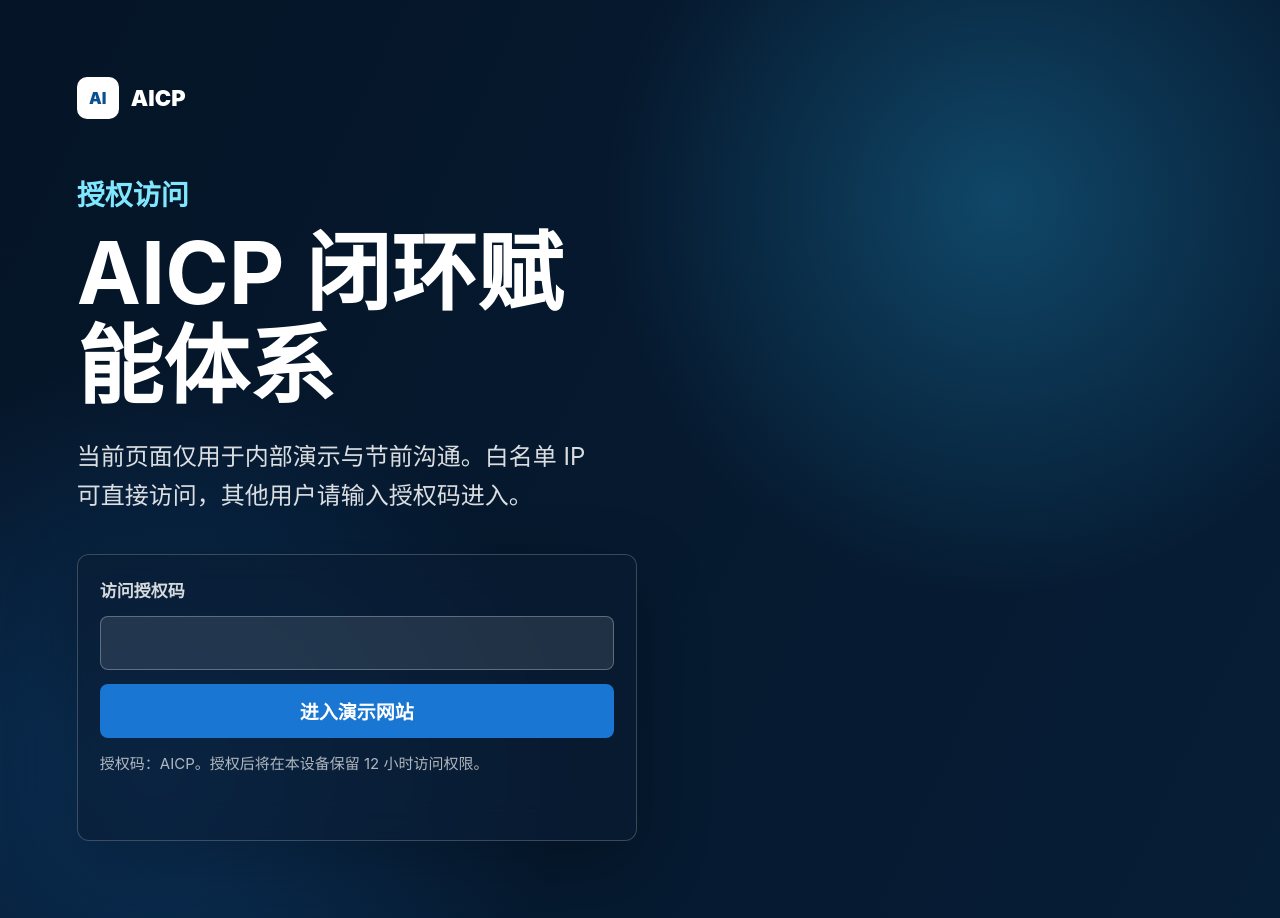
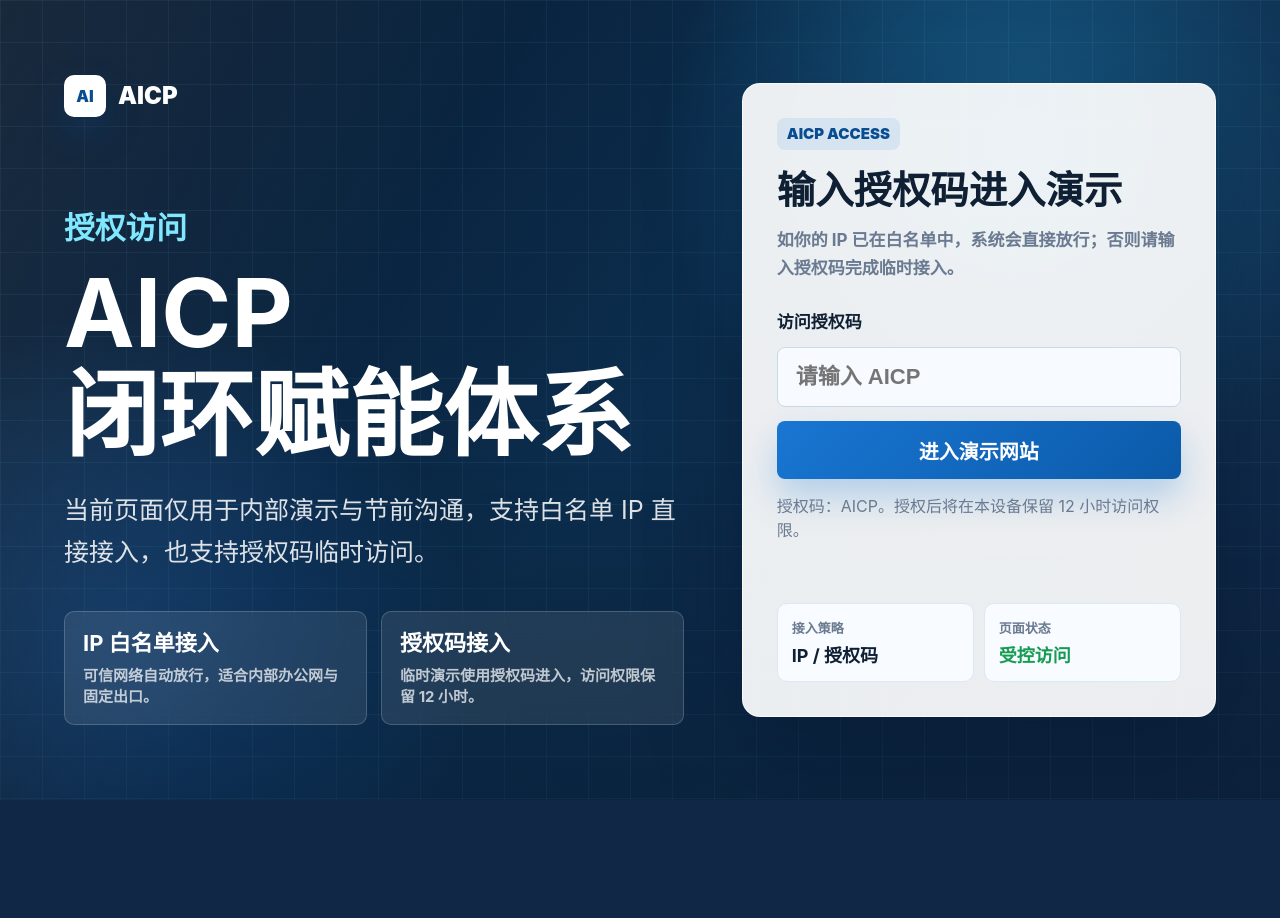
Before and after one commit to laozhuclaw/AICP, a plain HTML site: page website/auth.html in a window 1280 px wide. After the commit the page ends 800 px from the top, so only its background shows below. Drawn offline with Linux system fonts and the light colour scheme.

Commit message:
Polish AICP authorization page

```diff
--- a/website/auth.html
+++ b/website/auth.html
@@ -8,11 +8,15 @@
     <style>
       :root {
         color-scheme: light;
-        --ink: #102033;
-        --muted: #617085;
-        --line: rgba(255, 255, 255, 0.2);
+        --ink: #0f2034;
+        --muted: #6a7a91;
+        --line: rgba(140, 198, 255, 0.24);
         --blue: #1976d2;
+        --blue-deep: #084c92;
         --cyan: #7fe8ff;
+        --green: #43d17d;
+        --panel: rgba(255, 255, 255, 0.92);
+        --shadow: 0 30px 90px rgba(3, 19, 42, 0.34);
       }
 
       * {
@@ -24,32 +28,54 @@
         min-height: 100vh;
         font-family:
           Inter, "PingFang SC", "Microsoft YaHei", "Helvetica Neue", Arial, sans-serif;
-        color: #fff;
+        color: var(--ink);
         background:
-          radial-gradient(circle at 78% 22%, rgba(35, 157, 210, 0.34), transparent 32%),
-          radial-gradient(circle at 12% 84%, rgba(25, 118, 210, 0.28), transparent 30%),
-          linear-gradient(115deg, rgba(5, 20, 38, 0.98), rgba(5, 28, 52, 0.88)),
+          linear-gradient(rgba(127, 232, 255, 0.06) 1px, transparent 1px),
+          linear-gradient(90deg, rgba(127, 232, 255, 0.06) 1px, transparent 1px),
+          radial-gradient(circle at 80% 18%, rgba(40, 171, 232, 0.36), transparent 30%),
+          radial-gradient(circle at 10% 82%, rgba(39, 122, 216, 0.32), transparent 26%),
+          linear-gradient(125deg, #06172c 0%, #0c2d4d 50%, #102846 100%),
           #102846;
+        background-size:
+          42px 42px,
+          42px 42px,
+          auto,
+          auto,
+          auto;
+        overflow-x: hidden;
+      }
+
+      body::before {
+        position: fixed;
+        inset: 0;
+        pointer-events: none;
+        content: "";
+        background:
+          linear-gradient(115deg, rgba(255, 255, 255, 0.08), transparent 34%),
+          linear-gradient(0deg, rgba(3, 15, 30, 0.26), transparent 42%);
       }
 
       main {
         display: grid;
         min-height: 100vh;
-        grid-template-columns: minmax(0, 1fr);
+        grid-template-columns: minmax(0, 1.02fr) minmax(360px, 0.78fr);
         align-items: center;
-        padding: clamp(28px, 6vw, 86px);
+        gap: clamp(26px, 4.5vw, 72px);
+        padding: clamp(24px, 5vw, 72px);
+        position: relative;
+        z-index: 1;
       }
 
-      .auth-card {
-        width: min(560px, 100%);
+      .hero-copy {
+        color: #fff;
       }
 
       .brand {
         display: inline-flex;
         align-items: center;
         gap: 12px;
-        margin-bottom: 54px;
-        font-size: 22px;
+        margin-bottom: clamp(44px, 7vw, 86px);
+        font-size: 24px;
         font-weight: 900;
       }
 
@@ -59,60 +85,129 @@
         height: 42px;
         place-items: center;
         border-radius: 10px;
-        color: #0a4f91;
+        color: var(--blue-deep);
         background: #fff;
         font-size: 16px;
+        box-shadow: 0 16px 34px rgba(10, 72, 136, 0.28);
       }
 
       .eyebrow {
         margin: 0 0 14px;
         color: var(--cyan);
-        font-size: clamp(20px, 2.2vw, 28px);
+        font-size: clamp(22px, 2.4vw, 32px);
         font-weight: 900;
       }
 
       h1 {
         margin: 0;
-        font-size: clamp(46px, 8vw, 86px);
+        max-width: 720px;
+        color: #fff;
+        font-size: clamp(52px, 7.4vw, 104px);
         line-height: 1.08;
         letter-spacing: 0;
       }
 
+      h1 span {
+        display: block;
+      }
+
       .copy {
-        max-width: 520px;
+        max-width: 680px;
         margin: 24px 0 0;
         color: rgba(255, 255, 255, 0.86);
-        font-size: clamp(18px, 2vw, 24px);
+        font-size: clamp(19px, 2vw, 25px);
+        line-height: 1.65;
+      }
+
+      .access-list {
+        display: grid;
+        grid-template-columns: repeat(2, minmax(0, 1fr));
+        gap: 14px;
+        max-width: 700px;
+        margin-top: 38px;
+      }
+
+      .access-item {
+        min-height: 112px;
+        padding: 18px;
+        border: 1px solid rgba(255, 255, 255, 0.18);
+        border-radius: 10px;
+        color: #fff;
+        background: rgba(255, 255, 255, 0.09);
+        backdrop-filter: blur(14px);
+      }
+
+      .access-item strong {
+        display: block;
+        margin-bottom: 8px;
+        font-size: 22px;
+        line-height: 1.2;
+      }
+
+      .access-item span {
+        color: rgba(255, 255, 255, 0.72);
+        font-size: 15px;
+        font-weight: 700;
+      }
+
+      .auth-card {
+        width: min(520px, 100%);
+        justify-self: end;
+        padding: clamp(22px, 3vw, 34px);
+        border: 1px solid rgba(255, 255, 255, 0.72);
+        border-radius: 18px;
+        background: var(--panel);
+        box-shadow: var(--shadow);
+      }
+
+      .card-label {
+        display: inline-flex;
+        align-items: center;
+        min-height: 32px;
+        padding: 4px 10px;
+        border-radius: 8px;
+        color: var(--blue-deep);
+        background: rgba(25, 118, 210, 0.1);
+        font-size: 15px;
+        font-weight: 900;
+      }
+
+      .auth-card h2 {
+        margin: 18px 0 0;
+        font-size: clamp(28px, 3vw, 42px);
+        line-height: 1.15;
+        letter-spacing: 0;
+      }
+
+      .card-copy {
+        margin: 14px 0 0;
+        color: var(--muted);
+        font-size: 17px;
+        font-weight: 700;
         line-height: 1.65;
       }
 
       form {
         display: grid;
         gap: 14px;
-        margin-top: 38px;
-        padding: 22px;
-        border: 1px solid var(--line);
-        border-radius: 12px;
-        background: rgba(10, 28, 50, 0.62);
-        box-shadow: 0 24px 70px rgba(0, 0, 0, 0.26);
-        backdrop-filter: blur(18px);
+        margin-top: 26px;
       }
 
       label {
-        color: rgba(255, 255, 255, 0.84);
+        color: var(--ink);
         font-size: 17px;
-        font-weight: 800;
+        font-weight: 900;
       }
 
       input {
         width: 100%;
-        min-height: 54px;
-        border: 1px solid rgba(255, 255, 255, 0.28);
+        min-height: 60px;
+        border: 1px solid #c8d9ea;
         border-radius: 8px;
-        padding: 0 16px;
-        color: #fff;
-        background: rgba(255, 255, 255, 0.1);
-        font-size: 20px;
+        padding: 0 18px;
+        color: var(--ink);
+        background: #f7fbff;
+        font-size: 22px;
         font-weight: 800;
         outline: none;
       }
@@ -123,43 +218,96 @@
       }
 
       button {
-        min-height: 54px;
+        min-height: 58px;
         border: 0;
         border-radius: 8px;
         color: #fff;
-        background: var(--blue);
-        font-size: 19px;
+        background: linear-gradient(135deg, var(--blue), #0b5aa9);
+        box-shadow: 0 18px 34px rgba(25, 118, 210, 0.26);
+        font-size: 20px;
         font-weight: 900;
         cursor: pointer;
+      }
+
+      button:active {
+        transform: translateY(1px);
       }
 
       .hint,
       .error {
         min-height: 26px;
         margin: 0;
-        font-size: 15px;
+        font-size: 16px;
       }
 
       .hint {
-        color: rgba(255, 255, 255, 0.68);
+        color: var(--muted);
       }
 
       .error {
-        color: #ffd2d2;
+        color: #c8292d;
         font-weight: 800;
+      }
+
+      .status-row {
+        display: grid;
+        grid-template-columns: repeat(2, minmax(0, 1fr));
+        gap: 10px;
+        margin-top: 22px;
+      }
+
+      .status {
+        padding: 14px;
+        border: 1px solid #dce8f4;
+        border-radius: 10px;
+        background: #f8fbff;
+      }
+
+      .status span {
+        display: block;
+        color: var(--muted);
+        font-size: 13px;
+        font-weight: 800;
+      }
+
+      .status strong {
+        display: block;
+        margin-top: 4px;
+        color: var(--ink);
+        font-size: 18px;
+      }
+
+      .status strong.ok {
+        color: #169c52;
+      }
+
+      @media (max-width: 980px) {
+        main {
+          grid-template-columns: 1fr;
+          align-items: start;
+          gap: 26px;
+        }
+
+        .brand {
+          margin-bottom: 40px;
+        }
+
+        .auth-card {
+          justify-self: start;
+        }
       }
 
       @media (max-width: 640px) {
         main {
-          align-items: end;
           padding: 22px;
         }
 
-        .brand {
-          margin-bottom: 34px;
+        .access-list,
+        .status-row {
+          grid-template-columns: 1fr;
         }
 
-        form {
+        .auth-card {
           padding: 18px;
         }
       }
@@ -167,22 +315,50 @@
   </head>
   <body>
     <main>
-      <section class="auth-card" aria-labelledby="auth-title">
+      <section class="hero-copy" aria-labelledby="auth-title">
         <div class="brand" aria-label="AICP">
           <span class="brand-mark">AI</span>
           <span>AICP</span>
         </div>
         <p class="eyebrow">授权访问</p>
-        <h1 id="auth-title">AICP 闭环赋能体系</h1>
-        <p class="copy">当前页面仅用于内部演示与节前沟通。白名单 IP 可直接访问，其他用户请输入授权码进入。</p>
+        <h1 id="auth-title">
+          <span>AICP</span>
+          <span>闭环赋能体系</span>
+        </h1>
+        <p class="copy">当前页面仅用于内部演示与节前沟通，支持白名单 IP 直接接入，也支持授权码临时访问。</p>
+        <div class="access-list" aria-label="接入方式">
+          <div class="access-item">
+            <strong>IP 白名单接入</strong>
+            <span>可信网络自动放行，适合内部办公网与固定出口。</span>
+          </div>
+          <div class="access-item">
+            <strong>授权码接入</strong>
+            <span>临时演示使用授权码进入，访问权限保留 12 小时。</span>
+          </div>
+        </div>
+      </section>
 
+      <section class="auth-card" aria-label="授权码登录">
+        <span class="card-label">AICP ACCESS</span>
+        <h2>输入授权码进入演示</h2>
+        <p class="card-copy">如你的 IP 已在白名单中，系统会直接放行；否则请输入授权码完成临时接入。</p>
         <form id="auth-form" autocomplete="off">
           <label for="access-code">访问授权码</label>
-          <input id="access-code" name="access-code" type="password" inputmode="text" required />
+          <input id="access-code" name="access-code" type="password" inputmode="text" placeholder="请输入 AICP" required />
           <button type="submit">进入演示网站</button>
           <p class="hint">授权码：AICP。授权后将在本设备保留 12 小时访问权限。</p>
           <p class="error" id="auth-error" role="status" aria-live="polite"></p>
         </form>
+        <div class="status-row" aria-label="访问状态">
+          <div class="status">
+            <span>接入策略</span>
+            <strong>IP / 授权码</strong>
+          </div>
+          <div class="status">
+            <span>页面状态</span>
+            <strong class="ok">受控访问</strong>
+          </div>
+        </div>
       </section>
     </main>
 
@@ -190,23 +366,14 @@
       const form = document.querySelector("#auth-form");
       const input = document.querySelector("#access-code");
       const error = document.querySelector("#auth-error");
-      const expectedHash = "092a516df8c75ca5240be8d94e09c239ce5bb3466aa011204d3df924455e10e5";
       const accessToken = "aicp_20260427_authorized_access";
 
-      async function sha256(value) {
-        const encoded = new TextEncoder().encode(value.trim());
-        const hash = await crypto.subtle.digest("SHA-256", encoded);
-        return Array.from(new Uint8Array(hash))
-          .map((byte) => byte.toString(16).padStart(2, "0"))
-          .join("");
-      }
-
-      form.addEventListener("submit", async (event) => {
+      form.addEventListener("submit", (event) => {
         event.preventDefault();
         error.textContent = "";
-        const codeHash = await sha256(input.value);
+        const code = input.value.trim().toUpperCase();
 
-        if (codeHash !== expectedHash) {
+        if (code !== "AICP") {
           error.textContent = "授权码不正确，请确认后重新输入。";
           input.select();
           return;
```
